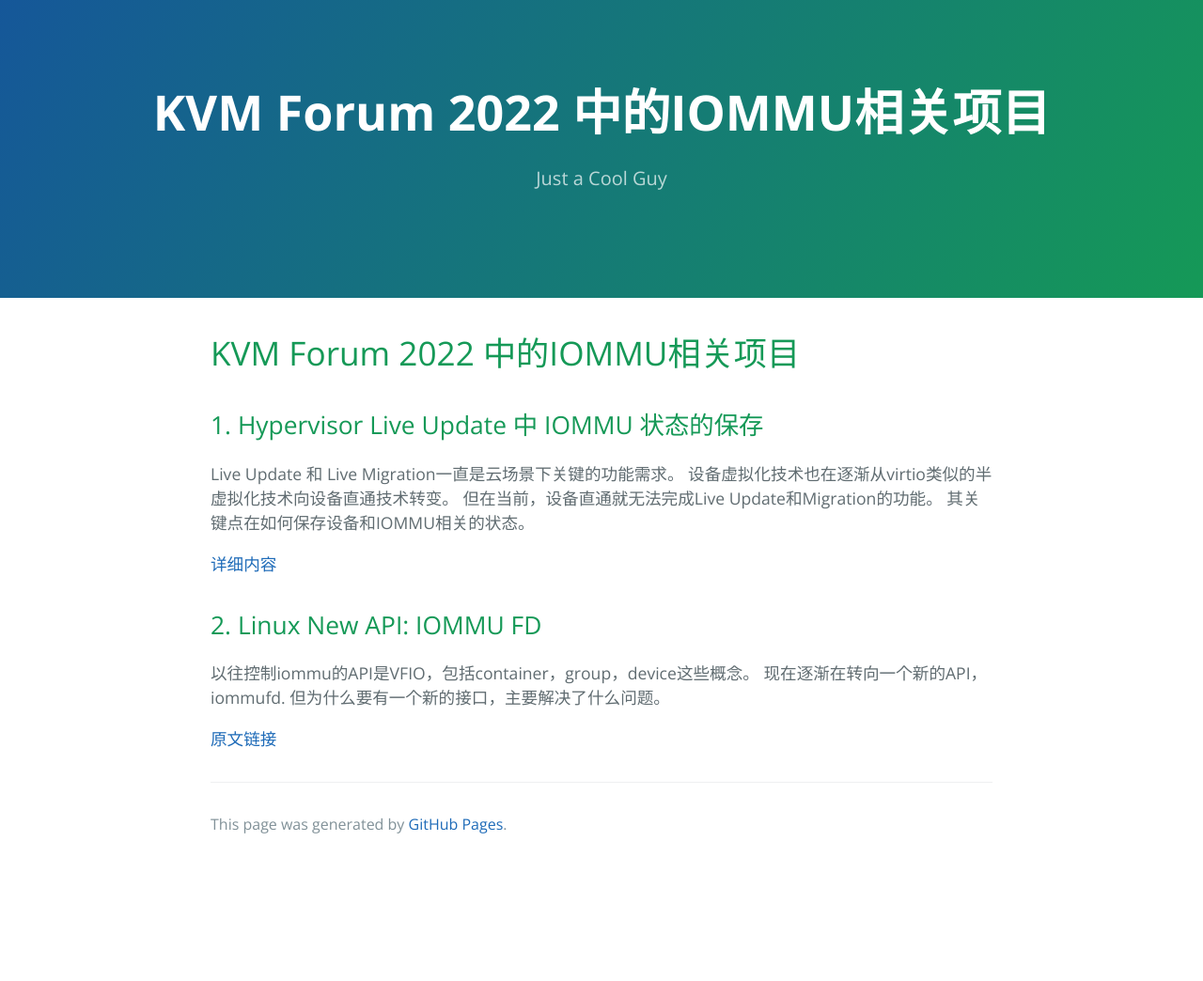
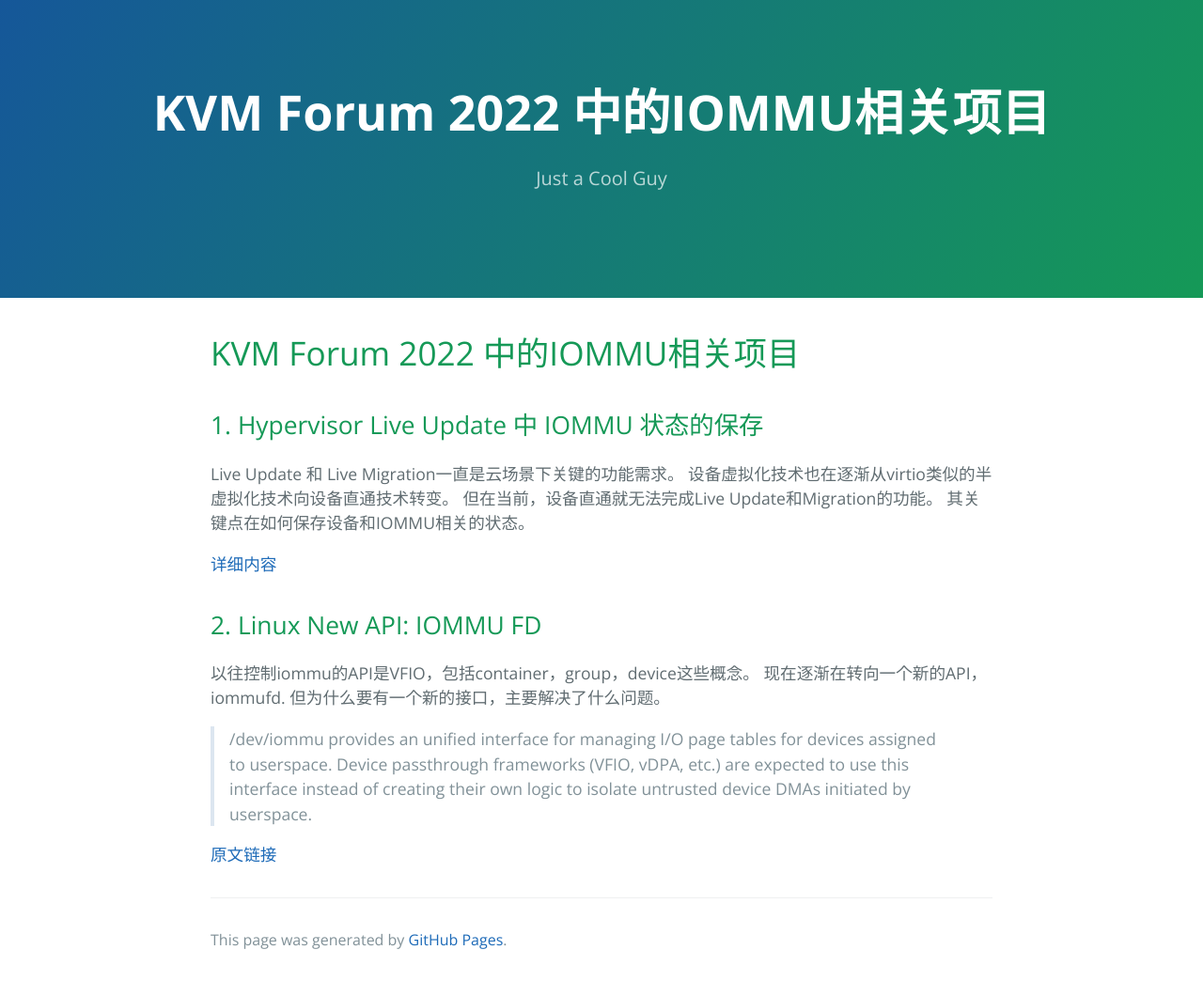
Before and after one commit to cutelizebin/cutelizebin.github.io, a Jekyll site: the page built from post/kvm-forum-2022-iommu.md, in a window 1280 px wide. Shown: the whole page at 94% size. Built offline with Jekyll 4.4.1, drawn with Linux system fonts in a browser that asks for light colours; our own code applies the rules of GitHub Pages for plain Markdown files; before the commit the page ends 921 px from its top, so only the background shows below that.

Commit message:
Add iommu fd background

```diff
--- a/post/kvm-forum-2022-iommu.md
+++ b/post/kvm-forum-2022-iommu.md
@@ -17,4 +17,9 @@ Live Update 和 Live Migration一直是云场景下关键的功能需求。
 现在逐渐在转向一个新的API，iommufd.
 但为什么要有一个新的接口，主要解决了什么问题。
 
+> /dev/iommu provides an unified interface for managing I/O page tables for
+devices assigned to userspace. Device passthrough frameworks (VFIO, vDPA,
+etc.) are expected to use this interface instead of creating their own logic to
+isolate untrusted device DMAs initiated by userspace.
+
 [原文链接](https://kvmforum2022.sched.com/event/15jKZ/iommufd-integration-in-qemu-yi-liu-intel-eric-auger-red-hat)
```
